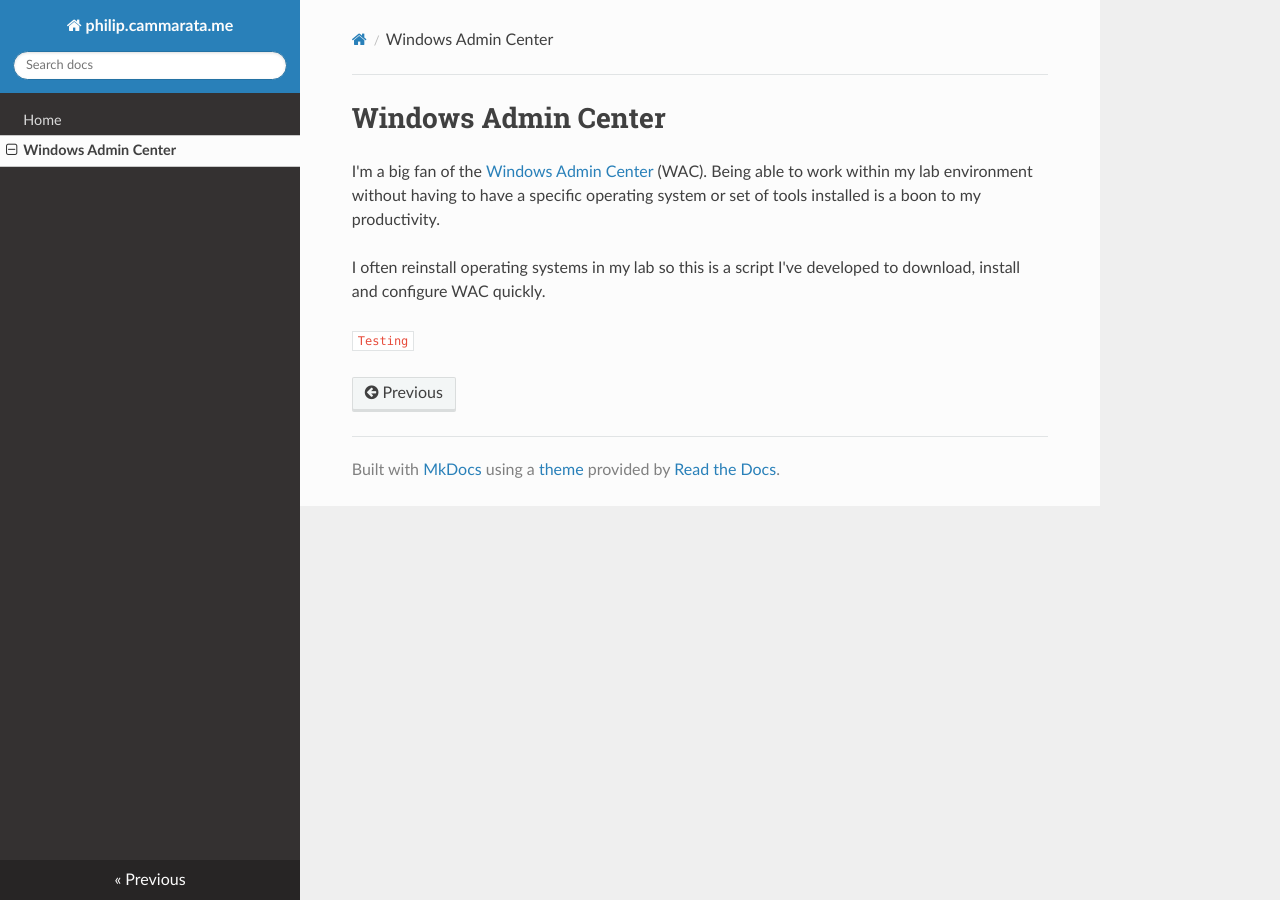
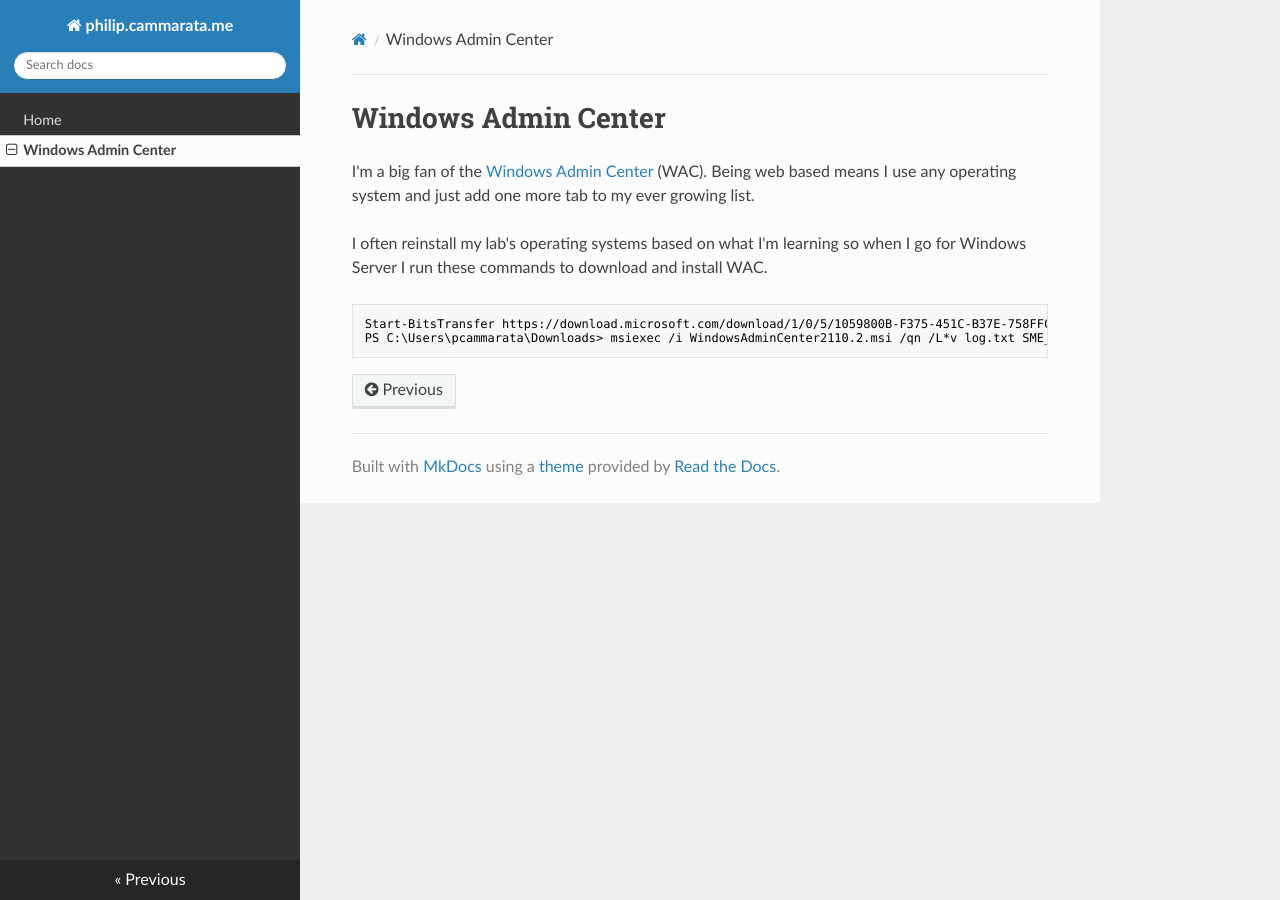
Before and after one commit to PhilipCammarata/philip.cammarata.me, an MkDocs documentation site: the page built from docs/wac.md, in a window 1280 px wide. Built offline with MkDocs 1.6.1, drawn with Linux system fonts in a browser that asks for light colours; nearby versions of some CDN libraries.

Commit message:
Added a small WAC snippet.

````diff
--- a/docs/wac.md
+++ b/docs/wac.md
@@ -1,7 +1,10 @@
 # Windows Admin Center
 
-I'm a big fan of the [Windows Admin Center](https://www.microsoft.com/en-us/windows-server/windows-admin-center) (WAC).  Being able to work within my lab environment without having to have a specific operating system or set of tools installed is a boon to my productivity.
+I'm a big fan of the [Windows Admin Center](https://www.microsoft.com/en-us/windows-server/windows-admin-center) (WAC).  Being web based means I use any operating system and just add one more tab to my ever growing list.
 
-I often reinstall operating systems in my lab so this is a script I've developed to download, install and configure WAC quickly.
+I often reinstall my lab's operating systems based on what I'm learning so when I go for Windows Server I run these commands to download and install WAC.
 
-`  Testing `
+```
+Start-BitsTransfer https://download.microsoft.com/download/1/0/5/1059800B-F375-451C-B37E-758FFC7C8C8B/WindowsAdminCenter2110.2.msi
+PS C:\Users\pcammarata\Downloads> msiexec /i WindowsAdminCenter2110.2.msi /qn /L*v log.txt SME_PORT=443 SSL_CERTIFICATE_OPTION=generate
+```
````
